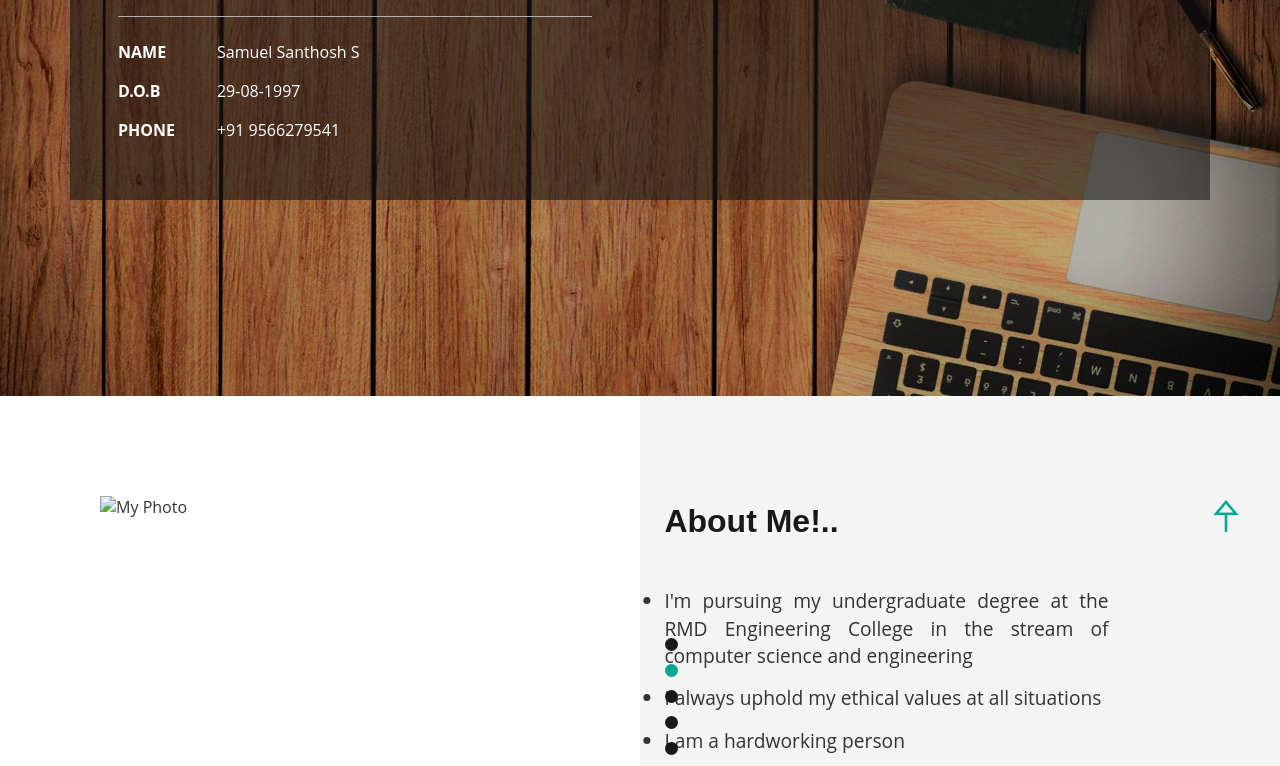
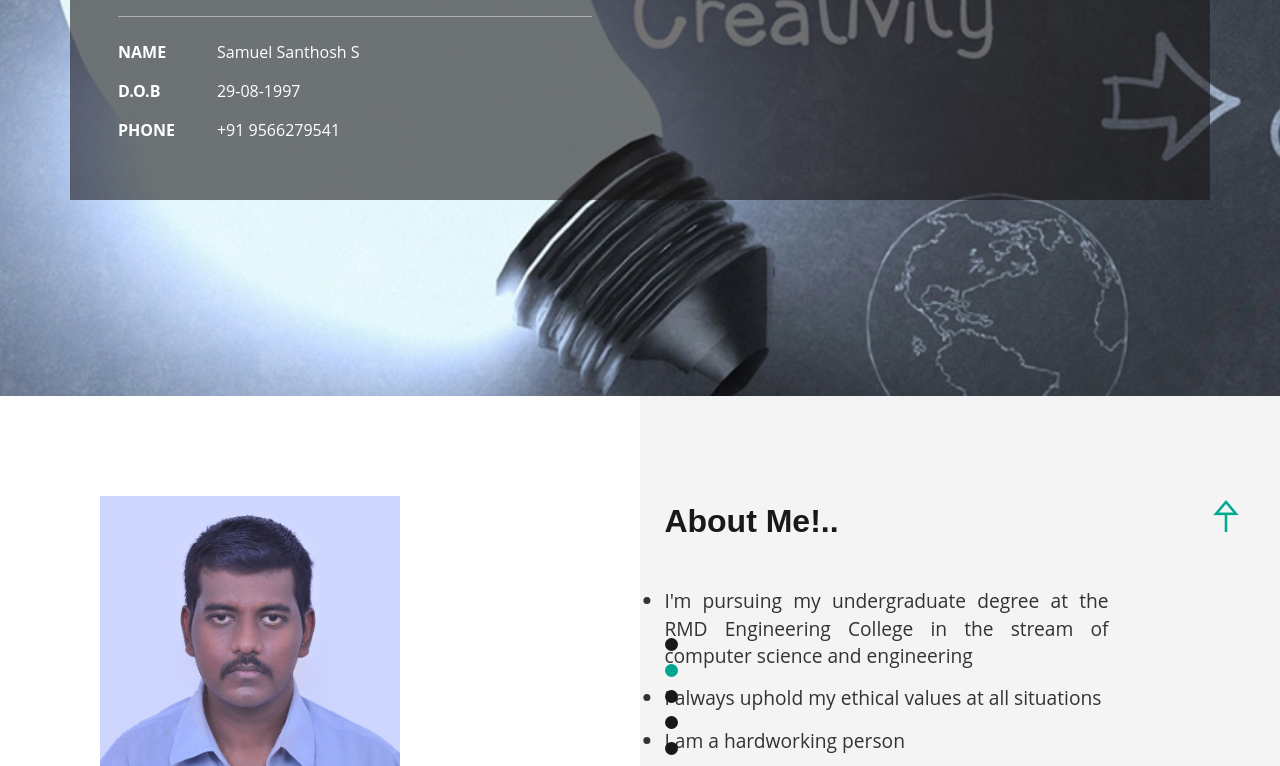
Before and after one commit to SamuelSanthosh/samuelsanthosh.github.io, a plain HTML site: page index.html in a window 1280 px wide. Shown: the part 254-1020 px from the top of the page. Drawn offline with Linux system fonts and the light colour scheme; files whose address does not match are found by name.

Commit message:
Edited Version

```diff
--- a/css/style.css
+++ b/css/style.css
@@ -15,7 +15,7 @@ body h1,h2,h3,h4,h5,h6{
 }
 /*-- header --*/
 #home {
-    background: url(../images/bghead.jpg) no-repeat center top;
+    background: url(../images/index.jpg) no-repeat center top;
     background-size: cover;
     -webkit-background-size: cover;
     -moz-background-size: cover;
--- a/index.html
+++ b/index.html
@@ -197,7 +197,7 @@ data is created for the admin.
 		</div>
 	</div>
 	<div class="col-md-6 about-right">
-		<img src="" class="img-responsive" alt="My Photo">
+		<img src="images/image.jpg" class="img-responsive" alt="My Photo " width=300px>
 	</div>
 	<div class="clearfix"> </div>
 	<link href="css/owl.carousel.css" rel="stylesheet">
```
Also changed, not shown: images/image.jpg (added), images/index.jpg (added).
